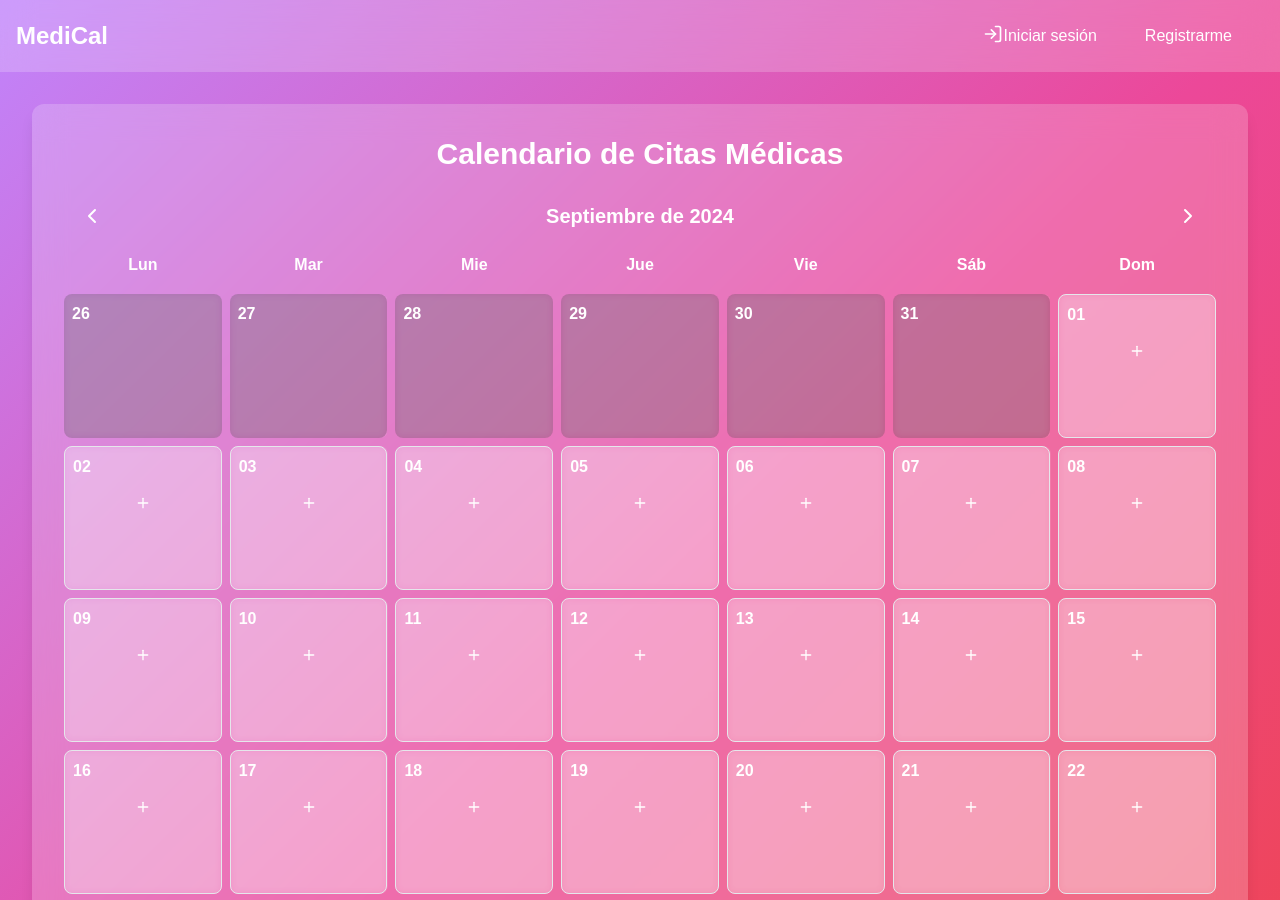
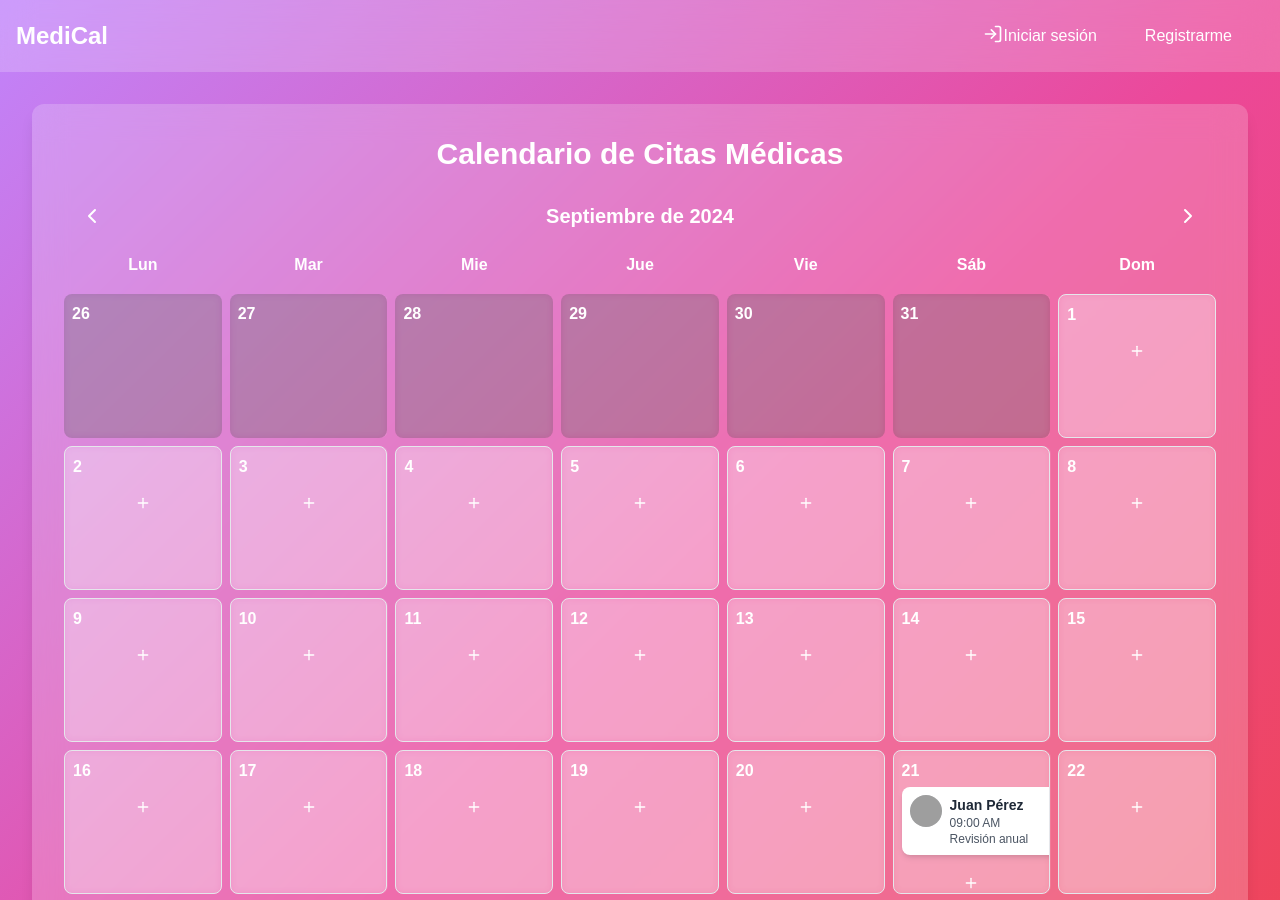
Before and after one commit to MartinKun/MediCal, a Next.js app in the folder frontend/: page /myAppointments in a window 1280 px wide. Shown: the top 900 px of the page. Built offline with nearby package versions, Linux system fonts and the light colour scheme; grey boxes are pictures that could not be loaded.

Commit message:
add logic to display the calendar appointments

```diff
--- a/frontend/src/app/common/Header.tsx
+++ b/frontend/src/app/common/Header.tsx
@@ -11,7 +11,9 @@ const Header: React.FC = () => {
         className="bg-white
                    bg-opacity-20
                    backdrop-blur-lg
-                   p-4"
+                   p-4
+                   z-[100]
+                   relative"
       >
         <div
           className="max-w-7xl
--- a/frontend/src/app/myAppointments/page.tsx
+++ b/frontend/src/app/myAppointments/page.tsx
@@ -1,7 +1,40 @@
 "use client";
+import { AppointmentCard } from "@/components/appointment/AppointmentCard";
 import { Calendar } from "@/components/calendar/Calendar";
+import { appointmentsData } from "@/util/data";
+import { useEffect, useState } from "react";
 
 export default function MyAppointments() {
+  const [dateSelected, setDateSelected] = useState<{
+    day: undefined | number;
+    month: number;
+    year: number;
+  }>({
+    day: undefined,
+    month: new Date().getMonth(),
+    year: new Date().getFullYear(),
+  });
+  const [windowWidth, setWindowWidth] = useState(0);
+
+  // Función para obtener el ancho de la ventana
+  const handleResize = () => {
+    setWindowWidth(window.innerWidth);
+  };
+
+  // Hook para manejar el cambio de tamaño de la ventana
+  useEffect(() => {
+    // Establecer el ancho inicial cuando el componente se monta
+    setWindowWidth(window.innerWidth);
+
+    // Añadir el event listener para actualizar el ancho cuando la ventana cambie de tamaño
+    window.addEventListener("resize", handleResize);
+
+    // Limpiar el event listener cuando el componente se desmonte
+    return () => {
+      window.removeEventListener("resize", handleResize);
+    };
+  }, []);
+
   return (
     <section
       className="max-w-8xl
@@ -25,8 +58,55 @@ export default function MyAppointments() {
         >
           Calendario de Citas Médicas
         </h1>
-        <Calendar />
+        <Calendar
+          dateSelected={dateSelected}
+          setDateSelected={setDateSelected}
+          desktopView={windowWidth > 1020}
+        />
       </div>
+      {windowWidth < 1020 && dateSelected.day && (
+        <div
+          className="flex
+                     flex-col
+                     gap-y-6"
+        >
+          <h2
+            className="text-xl
+                       font-semibold
+                       text-white
+                       mt-[32px]"
+          >
+            Mis citas:
+          </h2>
+
+          <ul className="w-full">
+            {!appointmentsData.some(
+              (appointment) =>
+                appointment.date.getDate() === dateSelected.day &&
+                appointment.date.getMonth() === dateSelected.month &&
+                appointment.date.getFullYear() === dateSelected.year
+            ) && (
+              <li>
+                <h2>No hay citas para este día</h2>
+              </li>
+            )}
+
+            {dateSelected.day &&
+              appointmentsData
+                .filter(
+                  (appointment) =>
+                    appointment.date.getDate() === dateSelected.day &&
+                    appointment.date.getMonth() === dateSelected.month &&
+                    appointment.date.getFullYear() === dateSelected.year
+                )
+                .map((appointment) => (
+                  <li>
+                    <AppointmentCard appointment={appointment} />
+                  </li>
+                ))}
+          </ul>
+        </div>
+      )}
     </section>
   );
 }
--- /dev/null
+++ b/frontend/src/components/appointment/AppointmentCard.tsx
@@ -0,0 +1,106 @@
+import { Trash2Icon } from "lucide-react";
+
+interface AppointmentI {
+  id: number;
+  name: string;
+  date: Date;
+  image: string;
+  chiefComplaintReason: string;
+}
+
+type Props = {
+  appointment: AppointmentI;
+};
+
+export const AppointmentCard = ({ appointment }: Props) => {
+  return (
+    <div
+      key={appointment.id}
+      className="bg-white
+                 p-2 mb-2
+                 rounded-lg
+                 shadow-md
+                 cursor-pointer
+                 hover:shadow-lg
+                 transition-shadow
+                 duration-200
+                 relative
+                 min-w-[200px]"
+    >
+      <div
+        className="flex
+                   items-start
+                   justify-between"
+      >
+        <div
+          className="flex
+                     items-start
+                     space-x-2
+                     overflow-hidden"
+        >
+          <div
+            className="flex-shrink-0
+                       w-8 h-8
+                       rounded-full
+                       overflow-hidden
+                       bg-gray-200"
+          >
+            <img
+              src={appointment.image}
+              alt={appointment.name}
+              className="w-full
+                         h-full
+                         object-cover"
+              onError={(e) => {
+                e.currentTarget.onerror = null;
+                e.currentTarget.src = `https://ui-avatars.com/api/?name=${encodeURIComponent(
+                  appointment.name
+                )}&color=7F9CF5&background=EBF4FF`;
+              }}
+            />
+          </div>
+          <div className="min-w-0 flex-1">
+            <div
+              className="text-sm
+                         font-semibold
+                         text-gray-800
+                         truncate"
+            >
+              {appointment.name}
+            </div>
+            <div
+              className="text-xs
+                         text-gray-600"
+            >
+              {appointment.date.toLocaleTimeString([], {
+                hour: "2-digit",
+                minute: "2-digit",
+              })}
+            </div>
+            <div
+              className="text-xs
+                         text-gray-600
+                         truncate"
+            >
+              {appointment.chiefComplaintReason}
+            </div>
+          </div>
+        </div>
+        <div className="flex-shrink-0">
+          <button
+            className="h-6 w-6
+                       p-0
+                       text-gray-400
+                       hover:text-red-600
+                       hover:bg-transparent
+                       absolute
+                       top-2
+                       right-2"
+          >
+            <Trash2Icon className="h-4 w-4" />
+          </button>
+        </div>
+      </div>
+    </div>
+  );
+};
--- a/frontend/src/components/calendar/Calendar.tsx
+++ b/frontend/src/components/calendar/Calendar.tsx
@@ -9,33 +9,30 @@ import {
   getYearAsString,
 } from "@/util/dateUtils";
 import { ChevronLeftIcon, ChevronRightIcon } from "lucide-react";
-import { useEffect, useState } from "react";
+import { useState } from "react";
 import { CalendarHead } from "./CalendarHead";
 import { DesktopCalendarBody } from "./desktop/DesktopCalendarBody";
 import { MobileCalendarBody } from "./mobile/MobileCalendarBody";
 
-export const Calendar = () => {
-  const [windowWidth, setWindowWidth] = useState(0);
+type Props = {
+  dateSelected: {
+    day: undefined | number;
+    month: number;
+    year: number;
+  };
+  setDateSelected: (value: {
+    day: undefined | number;
+    month: number;
+    year: number;
+  }) => void;
+  desktopView: boolean;
+};
 
-  // Función para obtener el ancho de la ventana
-  const handleResize = () => {
-    setWindowWidth(window.innerWidth);
-  };
-
-  // Hook para manejar el cambio de tamaño de la ventana
-  useEffect(() => {
-    // Establecer el ancho inicial cuando el componente se monta
-    setWindowWidth(window.innerWidth);
-
-    // Añadir el event listener para actualizar el ancho cuando la ventana cambie de tamaño
-    window.addEventListener("resize", handleResize);
-
-    // Limpiar el event listener cuando el componente se desmonte
-    return () => {
-      window.removeEventListener("resize", handleResize);
-    };
-  }, []);
-
+export const Calendar = ({
+  dateSelected,
+  setDateSelected,
+  desktopView,
+}: Props) => {
   const [day, setDay] = useState(new Date());
 
   const daysInMonth = getDaysInMonth(day);
@@ -58,7 +55,15 @@ export const Calendar = () => {
                      px-4
                      py-2
                      rounded-lg"
-          onClick={() => setDay(getFirstDayOfPreviousMonth(day))}
+          onClick={() => {
+            setDay(getFirstDayOfPreviousMonth(day));
+            setDateSelected({
+              ...dateSelected,
+              day: undefined,
+              month: day.getMonth() - 1,
+              year: day.getFullYear(),
+            });
+          }}
         >
           <ChevronLeftIcon className="h-6 w-6" />
         </button>
@@ -77,7 +82,15 @@ export const Calendar = () => {
                      px-4
                      py-2
                      rounded-lg"
-          onClick={() => setDay(getFirstDayOfNextMonth(day))}
+          onClick={() => {
+            setDay(getFirstDayOfNextMonth(day));
+            setDateSelected({
+              ...dateSelected,
+              day: undefined,
+              month: day.getMonth() + 1,
+              year: day.getFullYear(),
+            });
+          }}
         >
           <ChevronRightIcon className="h-6 w-6" />
         </button>
@@ -86,15 +99,19 @@ export const Calendar = () => {
       <table className="w-full">
         <CalendarHead />
 
-        {windowWidth < 1020 ? (
-          <MobileCalendarBody
+        {desktopView ? (
+          <DesktopCalendarBody
+            month={dateSelected.month}
+            year={dateSelected.year}
             daysInMonth={daysInMonth}
             firstDayOfMonthIndex={firstDayOfMonthIndex}
             lastDayOfMonthIndex={lastDayOfMonthIndex}
             lastSixDaysOfPreviousMonth={lastSixDaysOfPreviousMonth}
           />
         ) : (
-          <DesktopCalendarBody
+          <MobileCalendarBody
+            dateSelected={dateSelected}
+            setDateSelected={setDateSelected}
             daysInMonth={daysInMonth}
             firstDayOfMonthIndex={firstDayOfMonthIndex}
             lastDayOfMonthIndex={lastDayOfMonthIndex}
--- a/frontend/src/components/calendar/CalendarHead.tsx
+++ b/frontend/src/components/calendar/CalendarHead.tsx
@@ -1,5 +1,4 @@
 import { daysOfWeek } from "@/util/dateUtils";
-import React from "react";
 
 export const CalendarHead = () => {
   return (
--- a/frontend/src/components/calendar/desktop/CalendarDay.tsx
+++ b/frontend/src/components/calendar/desktop/CalendarDay.tsx
@@ -1,11 +1,15 @@
-import { PlusIcon } from "lucide-react";
+import { AppointmentCard } from "@/components/appointment/AppointmentCard";
+import { appointmentsData } from "@/util/data";
+import { PlusIcon, Trash2Icon } from "lucide-react";
 
 type Props = {
   index: number;
-  day: string;
+  day: number;
+  month: number;
+  year: number;
 };
 
-export const CalendarDay = ({ day, index }: Props) => {
+export const CalendarDay = ({ day, index, month, year }: Props) => {
   return (
     <td
       key={index}
@@ -25,6 +29,18 @@ export const CalendarDay = ({ day, index }: Props) => {
       >
         {day}
       </div>
+
+      {appointmentsData
+        .filter(
+          (appointment) =>
+            appointment.date.getDate() === day &&
+            appointment.date.getMonth() === month &&
+            appointment.date.getFullYear() === year
+        )
+        .map((appointment) => (
+          <AppointmentCard appointment={appointment} />
+        ))}
+
       <button
         className="w-full
                    mt-1
--- a/frontend/src/components/calendar/desktop/DesktopCalendarBody.tsx
+++ b/frontend/src/components/calendar/desktop/DesktopCalendarBody.tsx
@@ -1,16 +1,21 @@
 import { generateDaysArray } from "@/util/dateUtils";
-import { PlusIcon } from "lucide-react";
+import { PlusIcon, Trash2Icon } from "lucide-react";
 import { OutOfMonthDay } from "./OutOfMonthDay";
 import { CalendarDay } from "./CalendarDay";
+import { appointmentsData } from "@/util/data";
 
 type Props = {
-  daysInMonth: string[];
+  month: number;
+  year: number;
+  daysInMonth: number[];
   firstDayOfMonthIndex: number;
   lastDayOfMonthIndex: number;
   lastSixDaysOfPreviousMonth: string[];
 };
 
 export const DesktopCalendarBody = ({
+  month,
+  year,
   daysInMonth,
   firstDayOfMonthIndex,
   lastDayOfMonthIndex,
@@ -29,7 +34,7 @@ export const DesktopCalendarBody = ({
             .map((day, index) => <OutOfMonthDay index={index} day={day} />)}
 
         {daysInMonth.map((day, index) => (
-          <CalendarDay index={index} day={day} />
+          <CalendarDay index={index} day={day} month={month} year={year} />
         ))}
 
         {lastDayOfMonthIndex >= 0 &&
--- a/frontend/src/components/calendar/mobile/CalendarDay.tsx
+++ b/frontend/src/components/calendar/mobile/CalendarDay.tsx
@@ -1,29 +1,68 @@
+import { appointmentsData } from "@/util/data";
+
 type Props = {
   index: number;
-  day: string;
+  day: number;
+  dateSelected: {
+    day: undefined | number;
+    month: number;
+    year: number;
+  };
+  setDateSelected: (value: {
+    day: undefined | number;
+    month: number;
+    year: number;
+  }) => void;
 };
 
-export const CalendarDay = ({ day, index }: Props) => {
+export const CalendarDay = ({
+  day,
+  index,
+  dateSelected,
+  setDateSelected,
+}: Props) => {
   return (
     <td
       key={index}
       className={`col-span-1
                   w-full
-                  h-[29px]
+                  h-[36px]
                   text-center
                   text-2xl
                   text-inter
                   flex
                   justify-center
-                  text-[#323232]`}
+                  text-[#323232]
+                  relative
+                  ${dateSelected.day === day && "bg-white bg-opacity-20"}`}
     >
       <button
         className={`inline-block
                     whitespace-nowrap
                     px-[4px] relative`}
+        onClick={() =>
+          setDateSelected({
+            ...dateSelected,
+            day: day,
+          })
+        }
       >
         {day}
       </button>
+      {appointmentsData.some(
+        (appointment) =>
+          appointment.date.getDate() === day &&
+          appointment.date.getMonth() === dateSelected.month &&
+          appointment.date.getFullYear() === dateSelected.year
+      ) && (
+        <span
+          className="absolute
+                     top-0 right-0
+                     h-2 w-2
+                     bg-[#00B4D8]
+                     rounded-full"
+        ></span>
+      )}
     </td>
   );
 };
--- a/frontend/src/components/calendar/mobile/MobileCalendarBody.tsx
+++ b/frontend/src/components/calendar/mobile/MobileCalendarBody.tsx
@@ -3,13 +3,25 @@ import { CalendarDay } from "./CalendarDay";
 import { OutOfMonthDay } from "./OutOfMonthDay";
 
 type Props = {
-  daysInMonth: string[];
+  dateSelected: {
+    day: undefined | number;
+    month: number;
+    year: number;
+  };
+  setDateSelected: (value: {
+    day: undefined | number;
+    month: number;
+    year: number;
+  }) => void;
+  daysInMonth: number[];
   firstDayOfMonthIndex: number;
   lastDayOfMonthIndex: number;
   lastSixDaysOfPreviousMonth: string[];
 };
 
 export const MobileCalendarBody = ({
+  dateSelected,
+  setDateSelected,
   daysInMonth,
   firstDayOfMonthIndex,
   lastDayOfMonthIndex,
@@ -28,7 +40,12 @@ export const MobileCalendarBody = ({
             .map((day, index) => <OutOfMonthDay index={index} day={day} />)}
 
         {daysInMonth.map((day, index) => (
-          <CalendarDay index={index} day={day} />
+          <CalendarDay
+            index={index}
+            day={day}
+            dateSelected={dateSelected}
+            setDateSelected={setDateSelected}
+          />
         ))}
 
         {lastDayOfMonthIndex >= 0 &&
--- a/frontend/src/components/nav/PrivateNav.tsx
+++ b/frontend/src/components/nav/PrivateNav.tsx
@@ -22,6 +22,7 @@ export const PrivateNav = () => {
       />
       <div
         className={`${isMenuVisible ? "" : "-translate-x-full md:translate-x-0"}
+                   z-[100]
                    transition-transform
                    transition-opacity
                    ease-in-out
--- /dev/null
+++ b/frontend/src/util/data.ts
@@ -0,0 +1,5 @@
+export const appointmentsData = [
+    { id: 1, date: new Date(2024, 8, 21, 9, 0), name: "Juan Pérez", chiefComplaintReason: "Revisión anual", address: "Calle Principal 123", image: "/placeholder.svg?height=40&width=40" },
+    { id: 2, date: new Date(2024, 8, 25, 11, 30), name: "María García", chiefComplaintReason: "Consulta dermatología", address: "Avenida Central 456", image: "/placeholder.svg?height=40&width=40" },
+    { id: 3, date: new Date(2024, 8, 25, 16, 0), name: "Carlos Rodríguez", chiefComplaintReason: "Chequeo cardiológico", address: "Plaza Mayor 789", image: "/placeholder.svg?height=40&width=40" },
+]
--- a/frontend/src/util/dateUtils.ts
+++ b/frontend/src/util/dateUtils.ts
@@ -22,17 +22,17 @@ export const getYearAsString = (date: Date): string => {
     return date.getFullYear().toString();
 };
 
-export const getDaysInMonth = (date: Date): string[] => {
+export const getDaysInMonth = (date: Date): number[] => {
     const year = date.getFullYear();
     const month = date.getMonth();
 
     const firstDay = new Date(year, month, 1);
     const lastDay = new Date(year, month + 1, 0);
 
-    const days: string[] = [];
+    const days: number[] = [];
 
     for (let day = firstDay; day <= lastDay; day.setDate(day.getDate() + 1)) {
-        days.push(day.getDate().toString().padStart(2, '0'));
+        days.push(day.getDate());
     }
 
     return days;
```
